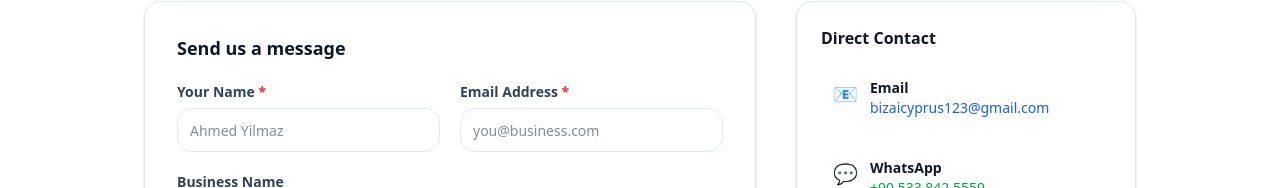
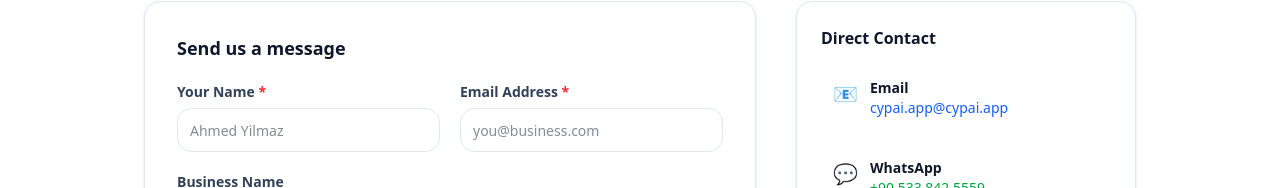
Before and after one commit to Rollandcodes/BizAI, a Next.js app: page /contact in a window 1280 px wide. Shown: the part 286-474 px from the top of the page. Built offline with nearby package versions, Linux system fonts and the light colour scheme; no server answers.

Commit message:
chore: update contact email to cypai.app@cypai.app

```diff
--- a/app/contact/page.tsx
+++ b/app/contact/page.tsx
@@ -3,7 +3,7 @@
 import { useState, type FormEvent } from 'react';
 import Link from 'next/link';
 
-const CONTACT_EMAIL = 'bizaicyprus123@gmail.com';
+const CONTACT_EMAIL = 'cypai.app@cypai.app';
 const WA_LINK = 'https://wa.me/905338425559?text=Hi%2C%20I%27m%20interested%20in%20CypAI';
 const WA_NUMBER = '+90 533 842 5559';
 
--- a/app/dashboard/page.tsx
+++ b/app/dashboard/page.tsx
@@ -312,7 +312,7 @@ function AccessGate({
 
         {error ? (
           <div className="mt-5 rounded-2xl border border-amber-200 bg-amber-50 px-4 py-3 text-sm text-amber-900">
-            <p>No account found. Sign up first or contact <a href="mailto:bizaicyprus123@gmail.com" className="font-semibold text-blue-700 hover:underline">bizaicyprus123@gmail.com</a></p>
+            <p>No account found. Sign up first or contact <a href="mailto:cypai.app@cypai.app" className="font-semibold text-blue-700 hover:underline">cypai.app@cypai.app</a></p>
             <Link href="/#pricing" className="mt-2 inline-flex font-semibold text-blue-700 hover:underline">
               View pricing
             </Link>
--- a/app/page.tsx
+++ b/app/page.tsx
@@ -17,7 +17,7 @@ import { Analytics } from '@/lib/analytics';
 const WA_LINK =
   'https://wa.me/905338425559?text=Hi%2C%20I%27m%20interested%20in%20CypAI';
 const WA_NUMBER = '+90 533 842 5559';
-const CONTACT_EMAIL = 'bizaicyprus123@gmail.com';
+const CONTACT_EMAIL = 'cypai.app@cypai.app';
 
 const DEMO_SYSTEM_PROMPT =
   'You are a friendly AI assistant for DriveEasy Car Rentals in Northern Cyprus. Help customers with: vehicle availability (Economy $25/day, Compact $35/day, SUV $55/day, Van $75/day), booking process, requirements (valid license, passport, credit card deposit), pickup locations (Nicosia, Kyrenia, Famagusta, Airport). Always try to collect customer name and phone number for bookings. Keep responses short and friendly. Use emojis occasionally.';
--- a/app/privacy/page.tsx
+++ b/app/privacy/page.tsx
@@ -104,7 +104,7 @@ export default function PrivacyPage() {
                 For any privacy-related questions, data deletion requests, or concerns, contact us at:
               </p>
               <div className="mt-4 rounded-xl border border-slate-200 bg-slate-50 p-4 text-sm">
-                <p>📧 <a href="mailto:bizaicyprus123@gmail.com" className="font-semibold text-blue-600 hover:underline">bizaicyprus123@gmail.com</a></p>
+                <p>📧 <a href="mailto:cypai.app@cypai.app" className="font-semibold text-blue-600 hover:underline">cypai.app@cypai.app</a></p>
                 <p className="mt-1.5">📍 Nicosia, Northern Cyprus</p>
               </div>
             </section>
--- a/app/signup/page.tsx
+++ b/app/signup/page.tsx
@@ -161,7 +161,7 @@ function SignupForm() {
                   type="email"
                   value={form.email}
                   onChange={(e) => set('email', e.target.value)}
-                  placeholder="bizaicyprus123@gmail.com"
+                  placeholder="cypai.app@cypai.app"
                   className={inputCls(!!errors.email)}
                 />
               </Field>
--- a/app/success/page.tsx
+++ b/app/success/page.tsx
@@ -144,7 +144,7 @@ export default function SuccessPage() {
           <p className="mt-4 font-semibold text-slate-700">Questions? We&apos;re here:</p>
           <div className="mt-3 flex flex-wrap gap-3">
             <a
-              href="mailto:bizaicyprus123@gmail.com"
+              href="mailto:cypai.app@cypai.app"
               className="inline-flex items-center gap-1.5 rounded-lg border border-slate-200 px-4 py-2 text-sm font-semibold text-slate-700 transition hover:bg-slate-50"
             >
               📧 Email Us
--- a/app/terms/page.tsx
+++ b/app/terms/page.tsx
@@ -119,7 +119,7 @@ export default function TermsPage() {
                 For questions about these terms, contact us at:
               </p>
               <div className="mt-4 rounded-xl border border-slate-200 bg-slate-50 p-4 text-sm">
-                <p>📧 <a href="mailto:bizaicyprus123@gmail.com" className="font-semibold text-blue-600 hover:underline">bizaicyprus123@gmail.com</a></p>
+                <p>📧 <a href="mailto:cypai.app@cypai.app" className="font-semibold text-blue-600 hover:underline">cypai.app@cypai.app</a></p>
                 <p className="mt-1.5">📍 Nicosia, Northern Cyprus</p>
               </div>
               <p className="mt-4 text-xs text-slate-400">
```
